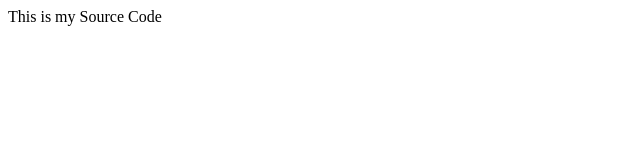
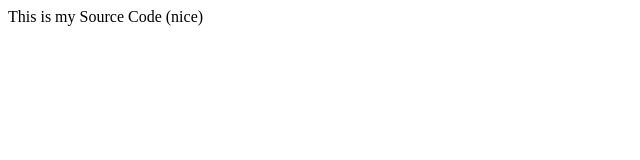
Before and after one commit to Chetak33/first-website, a plain HTML site: page src/index.html in a window 1280 px wide. Shown: the full height of the page, 0-640 px from the left. Drawn offline with Linux system fonts and the light colour scheme.

Commit message:
Restored Stash

```diff
--- a/src/index.html
+++ b/src/index.html
@@ -6,6 +6,6 @@
     <title>Source Code</title>
 </head>
 <body>
-    This is my Source Code
+    This is my Source Code (nice)
 </body>
 </html>
```
Also changed, not shown: Text Files/2.txt, Text Files/5.txt, Text Files/harry.txt.
